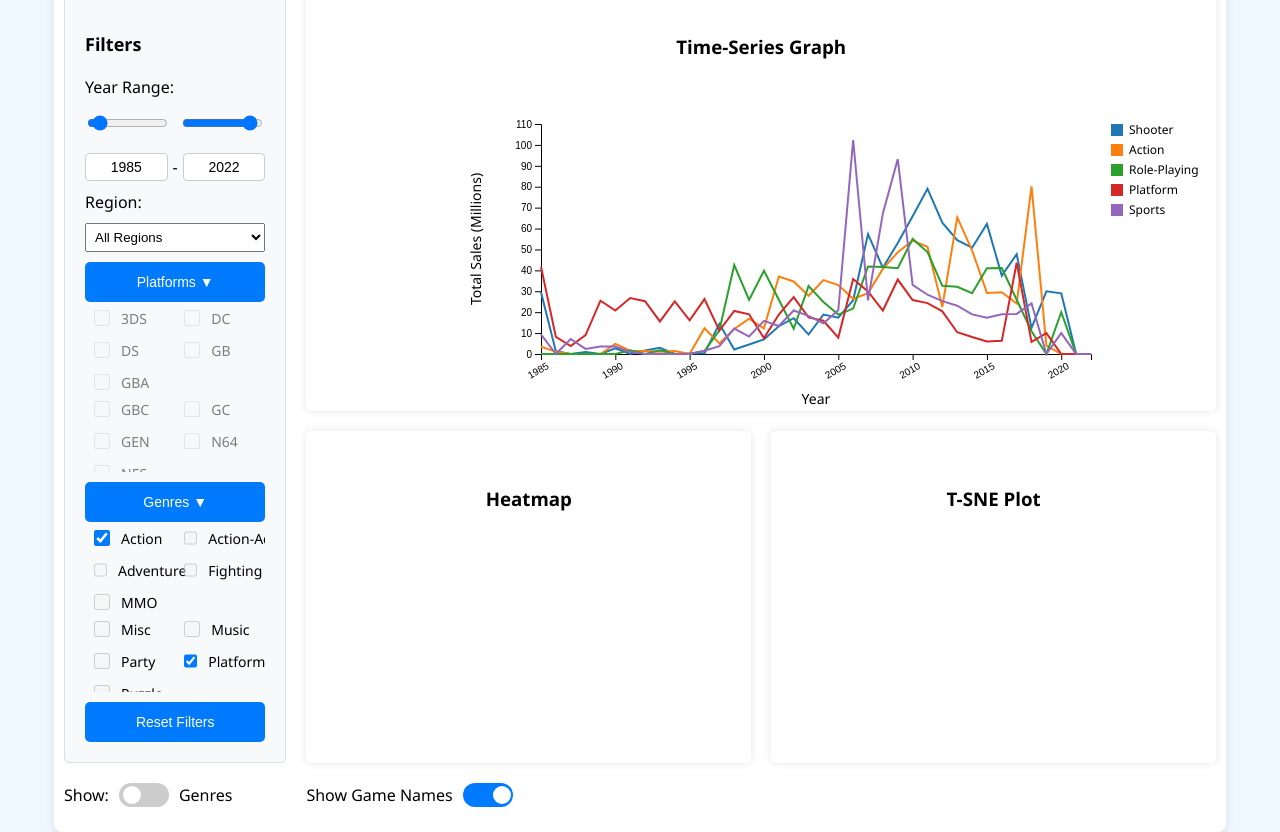
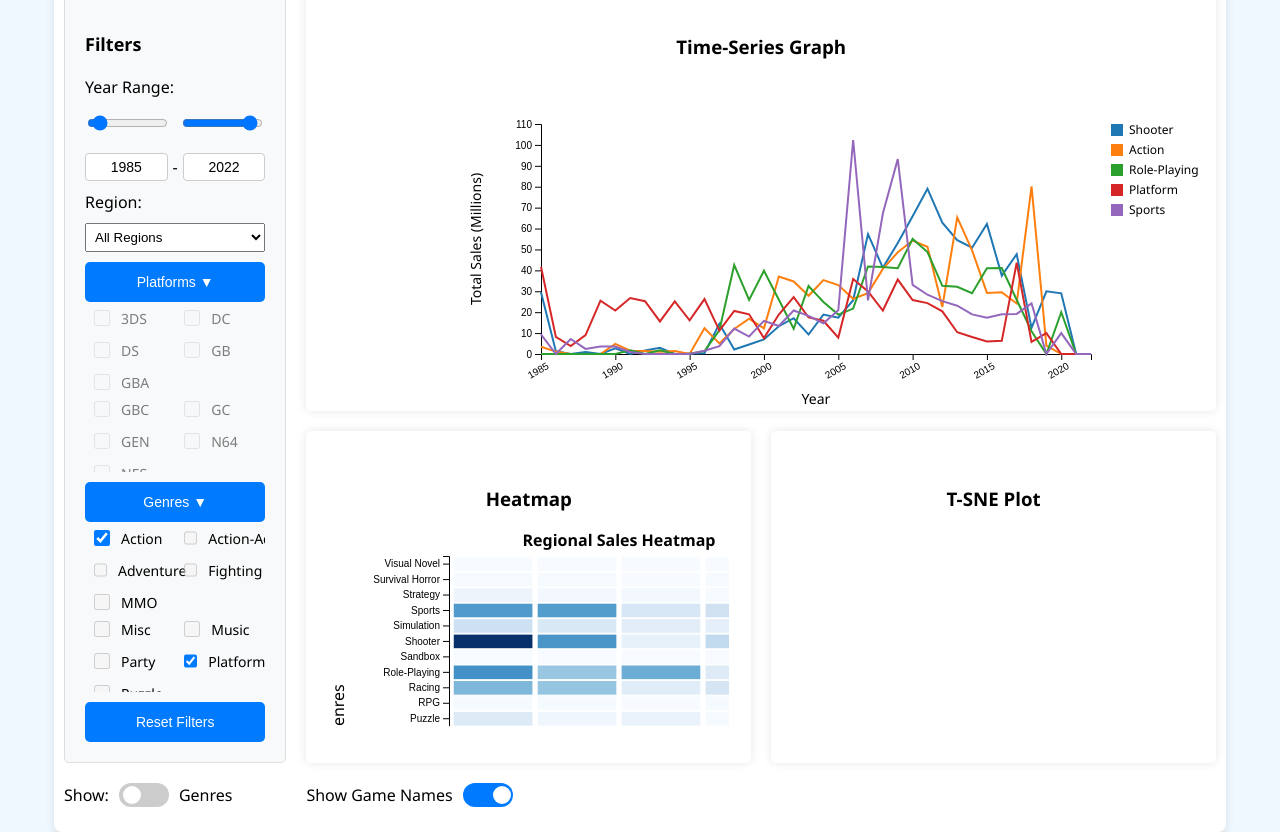
Before and after one commit to mimirinnn/VA_Project, a website built with webpack: page src/index.html in a window 1280 px wide. Built offline with nearby package versions, Linux system fonts and the light colour scheme.

Commit message:
add heatmap

```diff
--- a/src/components/Heatmap/Heatmap.js
+++ b/src/components/Heatmap/Heatmap.js
@@ -0,0 +1,77 @@
+import * as d3 from 'd3';
+import { getFilteredData } from '../../utils/stateManager.js';
+
+// Функція для створення теплової карти
+export function renderHeatmap() {
+    d3.select('#heatmap-chart').selectAll('*').remove(); // Очистка перед рендерингом
+
+    const data = getFilteredData();
+
+    const regions = ['NA_Sales', 'EU_Sales', 'JP_Sales', 'Other_Sales'];
+    const genres = [...new Set(data.map(d => d.Genre))].sort();
+
+    const salesData = genres.map(genre => ({
+        genre,
+        sales: regions.map(region => ({
+            region,
+            value: d3.sum(data.filter(d => d.Genre === genre), d => d[region])
+        }))
+    }));
+
+    const margin = { top: 30, right: 40, bottom: 60, left: 120 };
+    const width = 500 - margin.left - margin.right;
+    const height = 400 - margin.top - margin.bottom;
+    const cellSize = width / regions.length;
+
+    const svg = d3.select('#heatmap-chart')
+        .append('svg')
+        .attr('width', width + margin.left + margin.right)
+        .attr('height', height + margin.top + margin.bottom)
+        .append('g')
+        .attr('transform', `translate(${margin.left},${margin.top})`);
+
+    const xScale = d3.scaleBand().domain(regions).range([0, width]).padding(0.05);
+    const yScale = d3.scaleBand().domain(genres).range([height, 0]).padding(0.05);
+
+    const maxSales = d3.max(salesData.flatMap(d => d.sales.map(s => s.value)));
+    const colorScale = d3.scaleSequential(d3.interpolateBlues).domain([0, maxSales]);
+
+    svg.selectAll()
+        .data(salesData.flatMap(d => d.sales.map(s => ({ genre: d.genre, ...s }))))
+        .enter()
+        .append('rect')
+        .attr('x', d => xScale(d.region))
+        .attr('y', d => yScale(d.genre))
+        .attr('width', xScale.bandwidth())
+        .attr('height', yScale.bandwidth())
+        .style('fill', d => colorScale(d.value))
+        .style('stroke', '#fff');
+
+    svg.append('g')
+        .attr('transform', `translate(0,${height})`)
+        .call(d3.axisBottom(xScale));
+
+    svg.append('g')
+        .call(d3.axisLeft(yScale));
+
+    svg.append('text')
+        .attr('x', width / 2)
+        .attr('y', height + 40)
+        .attr('text-anchor', 'middle')
+        .text('Regions');
+
+    svg.append('text')
+        .attr('transform', 'rotate(-90)')
+        .attr('x', -height / 2)
+        .attr('y', -margin.left + 15)
+        .attr('text-anchor', 'middle')
+        .text('Genres');
+
+    svg.append('text')
+        .attr('x', width / 2)
+        .attr('y', -10)
+        .attr('text-anchor', 'middle')
+        .style('font-size', '16px')
+        .style('font-weight', 'bold')
+        .text('Regional Sales Heatmap');
+}
--- a/src/components/Heatmap/Heatmap.scss
+++ b/src/components/Heatmap/Heatmap.scss
@@ -0,0 +1,16 @@
+#heatmap-chart {
+    display: flex;
+    justify-content: center;
+    align-items: center;
+    margin-top: 10px;
+
+    rect {
+        stroke-width: 1;
+        transition: fill 0.3s;
+    }
+
+    text {
+        font-size: 12px;
+        fill: #333;
+    }
+}
--- a/src/components/Heatmap/index.js
+++ b/src/components/Heatmap/index.js
@@ -1,4 +1,6 @@
-export function updateHeatmap (filters) {
-  console.log('🔴 Update Heatmap with filters:', filters)
-  // Додайте виклик рендерингу графіка
+import { renderHeatmap } from './Heatmap';
+
+export function updateHeatmap() {
+    console.log('🔵 Updating Heatmap...');
+    renderHeatmap();
 }
--- a/src/index.js
+++ b/src/index.js
@@ -1,65 +1,63 @@
-import { getProcessedData } from './data/preprocess'
-import { initializeFilters, getFilteredData, updateFilters } from './utils/stateManager'
-import { initFilters, toggleFilterAvailability } from './components/Filters/Filters'
-import { updateTimeSeries } from './components/TimeSeries'
-import './index.scss'
+import { getProcessedData } from './data/preprocess';
+import { initializeFilters, getFilteredData, updateFilters } from './utils/stateManager';
+import { initFilters, toggleFilterAvailability } from './components/Filters/Filters';
+import { updateTimeSeries } from './components/TimeSeries';
+import { updateHeatmap } from './components/Heatmap';
+import './index.scss';
 
-async function startApp () {
-  const data = await getProcessedData()
+async function startApp() {
+    const data = await getProcessedData();
 
     // Отримуємо унікальні платформи та жанри
-  const uniquePlatforms = [...new Set(data.map(d => d.Platform))].sort()
-  const uniqueGenres = [...new Set(data.map(d => d.Genre))].sort()
+    const uniquePlatforms = [...new Set(data.map(d => d.Platform))].sort();
+    const uniqueGenres = [...new Set(data.map(d => d.Genre))].sort();
 
     // Визначаємо топ-5 платформ та жанрів
-  const platformTotals = {}
-  const genreTotals = {}
+    const platformTotals = {};
+    const genreTotals = {};
 
     data.forEach(d => {
-    platformTotals[d.Platform] = (platformTotals[d.Platform] || 0) + d.TotalSales
-    genreTotals[d.Genre] = (genreTotals[d.Genre] || 0) + d.TotalSales
-  })
+        platformTotals[d.Platform] = (platformTotals[d.Platform] || 0) + d.TotalSales;
+        genreTotals[d.Genre] = (genreTotals[d.Genre] || 0) + d.TotalSales;
+    });
 
     const topPlatforms = Object.entries(platformTotals)
         .sort((a, b) => b[1] - a[1])
         .slice(0, 5)
-    .map(d => d[0])
+        .map(d => d[0]);
 
     const topGenres = Object.entries(genreTotals)
         .sort((a, b) => b[1] - a[1])
         .slice(0, 5)
-    .map(d => d[0])
+        .map(d => d[0]);
 
-  // Ініціалізація фільтрів з урахуванням топ-5 категорій
-  initializeFilters(data)
-  initFilters(uniquePlatforms, uniqueGenres, topPlatforms, topGenres)
+    initializeFilters(data);
+    initFilters(uniquePlatforms, uniqueGenres, topPlatforms, topGenres);
 
-  let selectedCategory = 'Genre' // За замовчуванням - жанри
+    let selectedCategory = 'Genre';
 
-  function updateChart () {
-    updateTimeSeries(selectedCategory)
+    function updateCharts() {
+        updateTimeSeries(selectedCategory);
+        updateHeatmap();
     }
 
-  // Додаємо обробник для toggle перемикача
     document.getElementById('toggle-category').addEventListener('change', function () {
-    selectedCategory = this.checked ? 'Platform' : 'Genre'
-    document.getElementById('category-label').textContent = selectedCategory === 'Genre' ? 'Genres' : 'Platforms'
-    toggleFilterAvailability(selectedCategory)
-    updateChart()
-  })
+        selectedCategory = this.checked ? 'Platform' : 'Genre';
+        document.getElementById('category-label').textContent = selectedCategory === 'Genre' ? 'Genres' : 'Platforms';
+        toggleFilterAvailability(selectedCategory);
+        updateCharts();
+    });
 
-  // Додаємо слухачі подій для оновлення графіка при зміні фільтрів
-  document.getElementById('year-slider-min').addEventListener('input', () => { updateFilters({}); updateChart() })
-  document.getElementById('year-slider-max').addEventListener('input', () => { updateFilters({}); updateChart() })
-  document.getElementById('region').addEventListener('change', () => { updateFilters({ region: document.getElementById('region').value }); updateChart() })
-  document.getElementById('platforms').addEventListener('change', () => { updateFilters({}); updateChart() })
-  document.getElementById('genres').addEventListener('change', () => { updateFilters({}); updateChart() })
-  document.getElementById('reset').addEventListener('click', () => { updateFilters({}); updateChart() })
+    document.getElementById('year-slider-min').addEventListener('input', () => { updateFilters({}); updateCharts(); });
+    document.getElementById('year-slider-max').addEventListener('input', () => { updateFilters({}); updateCharts(); });
+    document.getElementById('region').addEventListener('change', () => { updateFilters({ region: document.getElementById('region').value }); updateCharts(); });
+    document.getElementById('platforms').addEventListener('change', () => { updateFilters({}); updateCharts(); });
+    document.getElementById('genres').addEventListener('change', () => { updateFilters({}); updateCharts(); });
+    document.getElementById('reset').addEventListener('click', () => { updateFilters({}); updateCharts(); });
 
-  document.addEventListener('filtersUpdated', updateChart)
+    document.addEventListener('filtersUpdated', updateCharts);
 
-  // Початковий рендер графіка
-  updateChart()
+    updateCharts();
 }
 
-startApp()
+startApp();
```
Also changed, not shown: src/index.html (+1 -0 lines), 1 other file. Lines whose indentation alone changed are shown as unchanged.
